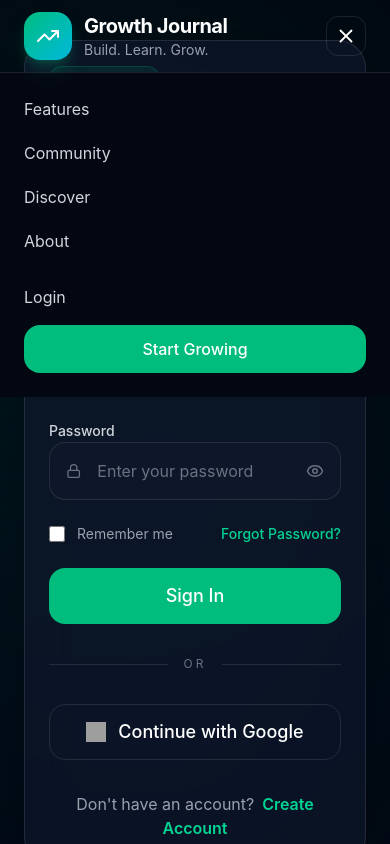
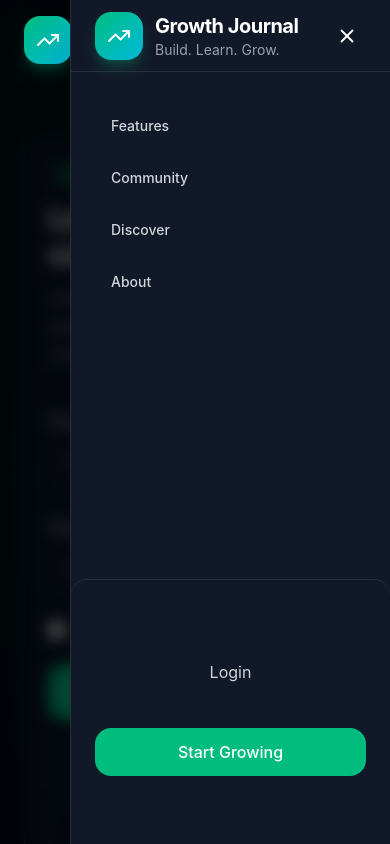
Before and after one commit to shiba-murmu/NoteApp, a React app in the folder frontend/: page / in a window 390 px wide. Both pictures are taken after a click on the button 346 px from the left and 36 px from the top of the page. Shown: the top 844 px of the page. Built offline with nearby package versions, Linux system fonts and the light colour scheme; grey boxes are pictures that could not be loaded; the HTML template or start-up script is replaced by a standard one.

Commit message:
login page designed

```diff
--- a/frontend/src/components/auth/AuthLayout.jsx
+++ b/frontend/src/components/auth/AuthLayout.jsx
@@ -15,7 +15,7 @@ export default function AuthLayout({ children }) {
 
             </div>
 
-            <div className="relative z-10 mx-auto flex min-h-screen max-w-7xl">
+          <div className="relative z-10 mx-auto grid min-h-screen max-w-7xl grid-cols-1 pt-24 lg:flex lg:items-center lg:gap-12 lg:pt-0">
 
                 {/* Left */}
 
@@ -27,7 +27,7 @@ export default function AuthLayout({ children }) {
 
                 {/* Right */}
 
-                <div className="flex w-full items-center justify-center px-6 py-10 lg:w-1/2">
+                <div className="flex w-full md:mt-20 items-center justify-center px-6 py-10 lg:w-1/2">
 
                     {children}
 
--- a/frontend/src/components/auth/LoginCard.jsx
+++ b/frontend/src/components/auth/LoginCard.jsx
@@ -7,7 +7,7 @@ import AuthInput from "./AuthInput";
 
 export default function LoginCard() {
   return (
-   <Card className="w-full max-w-[560px] p-6 sm:p-8 lg:p-10">
+   <Card className="w-full md:mt-10 max-w-[560px] p-6 sm:p-8 lg:p-10">
 
       {/* Heading */}
 
--- a/frontend/src/components/layout/Navbar.jsx
+++ b/frontend/src/components/layout/Navbar.jsx
@@ -30,57 +30,64 @@ export default function Navbar() {
 
     useEffect(() => {
         const handleScroll = () => {
-      setScrolled(window.scrollY > 30);
+            setScrolled(window.scrollY > 20);
         };
 
         window.addEventListener("scroll", handleScroll);
 
-    return () =>
-      window.removeEventListener("scroll", handleScroll);
+        return () => window.removeEventListener("scroll", handleScroll);
     }, []);
 
+    useEffect(() => {
+        if (mobileOpen) {
+            document.body.style.overflow = "hidden";
+        } else {
+            document.body.style.overflow = "auto";
+        }
+
+        return () => {
+            document.body.style.overflow = "auto";
+        };
+    }, [mobileOpen]);
+
     return (
+        <>
+            {/* ================= NAVBAR ================= */}
+
             <header
-      className={`fixed inset-x-0 top-0 z-50 transition-all duration-300 ${
-        scrolled
+                className={`fixed py-1 md:py-3 inset-x-0 top-0 z-50 transition-all duration-300 ${scrolled
                         ? "border-b border-white/10 bg-[#030712]/90 backdrop-blur-xl"
                         : "bg-transparent"
                     }`}
             >
                 <div className="mx-auto flex h-[72px] max-w-7xl items-center justify-between px-6 lg:px-8">
-
                     {/* Logo */}
 
                     <Link to="/">
                         <Logo />
                     </Link>
 
-        {/* Desktop Menu */}
+                    {/* Desktop Navigation */}
 
                     <nav className="hidden items-center gap-8 lg:flex">
-
                         {navLinks.map((item) => (
                             <NavLink
                                 key={item.title}
                                 to={item.path}
                                 className={({ isActive }) =>
-                `text-sm font-medium transition ${
                                     isActive
-                    ? "text-white"
-                    : "text-gray-400 hover:text-white"
-                }`
+                                        ? "text-sm font-medium text-white"
+                                        : "text-sm font-medium text-gray-400 transition hover:text-white"
                                 }
                             >
                                 {item.title}
                             </NavLink>
                         ))}
-
                     </nav>
 
-        {/* Desktop Right */}
+                    {/* Desktop Buttons */}
 
                     <div className="hidden items-center gap-4 lg:flex">
-
                         <Link
                             to="/login"
                             className="text-sm font-medium text-gray-300 transition hover:text-white"
@@ -89,87 +96,98 @@ export default function Navbar() {
                         </Link>
 
                         <Link to="/register">
-            <Button>
-              Start Growing
-            </Button>
+                            <Button>Start Growing</Button>
                         </Link>
-
                     </div>
 
                     {/* Mobile Button */}
 
                     <button
-          onClick={() =>
-            setMobileOpen(!mobileOpen)
-          }
-          className="rounded-xl border border-white/10 p-2 text-white lg:hidden"
+                        onClick={() => setMobileOpen(!mobileOpen)}
+                        className="rounded-xl border border-white/10 p-2 text-white transition hover:bg-white/5 lg:hidden"
                     >
-          {mobileOpen ? (
+                        {mobileOpen ? <X size={22} /> : <Menu size={22} />}
+                    </button>
+                </div>
+            </header>
+
+            {/* ================= OVERLAY ================= */}
+
+            <div
+                onClick={() => setMobileOpen(false)}
+                className={`fixed inset-0 z-40 bg-black/60 backdrop-blur-sm transition-all duration-300 lg:hidden ${mobileOpen
+                        ? "visible opacity-100"
+                        : "invisible opacity-0"
+                    }`}
+            />
+
+            {/* ================= MOBILE DRAWER ================= */}
+
+            <aside
+                className={`fixed right-0 top-0 z-50 h-screen w-[320px] border-l border-white/10 bg-[#111827] shadow-2xl transition-transform duration-300 lg:hidden ${mobileOpen
+                        ? "translate-x-0"
+                        : "translate-x-full"
+                    }`}
+            >
+                <div
+                    className="flex h-full flex-col"
+                    onClick={(e) => e.stopPropagation()}
+                >
+                    {/* Header */}
+
+                    <div className="flex h-[72px] items-center justify-between border-b border-white/10 px-6">
+                        <Logo />
+
+                        <button
+                            onClick={() => setMobileOpen(false)}
+                            className="rounded-xl p-2 text-white hover:bg-white/5"
+                        >
                             <X size={22} />
-          ) : (
-            <Menu size={22} />
-          )}
                         </button>
-
                     </div>
 
-      {/* Mobile Menu */}
+                    {/* Links */}
 
-      <div
-        className={`overflow-hidden transition-all duration-300 lg:hidden ${
-          mobileOpen
-            ? "max-h-[500px]"
-            : "max-h-0"
-        }`}
-      >
-        <div className="border-t border-white/10 bg-[#030712] px-6 py-6">
-
-          <div className="space-y-5">
-
+                    <nav className="flex flex-col gap-2 px-6 py-8">
                         {navLinks.map((item) => (
                             <NavLink
                                 key={item.title}
                                 to={item.path}
-                onClick={() =>
-                  setMobileOpen(false)
+                                onClick={() => setMobileOpen(false)}
+                                className={({ isActive }) =>
+                                    `rounded-xl px-4 py-3 text-sm font-medium transition ${isActive
+                                        ? "bg-emerald-500 text-white"
+                                        : "text-gray-300 hover:bg-white/5 hover:text-white"
+                                    }`
                                 }
-                className="block text-gray-300 transition hover:text-white"
                             >
                                 {item.title}
                             </NavLink>
                         ))}
+                    </nav>
 
-          </div>
+                    {/* Bottom */}
 
-          <div className="mt-8 space-y-4">
-
+                    <div className="mt-auto border-white/10 px-6 py-17 flex flex-col gap-4 border-t rounded-t-2xl">
                         <Link
                             to="/login"
-              onClick={() =>
-                setMobileOpen(false)
-              }
-              className="block text-gray-300"
+                            onClick={() => setMobileOpen(false)}
+                            className="mb-4 block rounded-xl px-4 py-3 text-center text-gray-300 transition hover:bg-white/5 hover:text-white"
                         >
                             Login
                         </Link>
 
                         <Link
                             to="/register"
-              onClick={() =>
-                setMobileOpen(false)
-              }
+                            onClick={() => setMobileOpen(false)}
                         >
                             <Button className="w-full">
                                 Start Growing
                             </Button>
                         </Link>
-
                     </div>
-
                 </div>
-
-      </div>
-
-    </header>
+            </aside>
+        </>
     );
 }
--- a/frontend/src/pages/Login.jsx
+++ b/frontend/src/pages/Login.jsx
@@ -3,12 +3,14 @@ import LoginCard from "../components/auth/LoginCard"
 export default function Login() {
 
     return (
+        <div className="">
 
-        <AuthLayout>
+            <AuthLayout>
 
-            <LoginCard />
+                <LoginCard />
 
-        </AuthLayout>
+            </AuthLayout>
+        </div>
 
     )
 
--- a/frontend/src/styles/variables.css
+++ b/frontend/src/styles/variables.css
@@ -34,4 +34,6 @@
   /* ========= CONTAINER ========= */
 
   --container: 1280px;
+
+  --navbar-height: 72px;
 }
```
Lines whose indentation alone changed are shown as unchanged.
